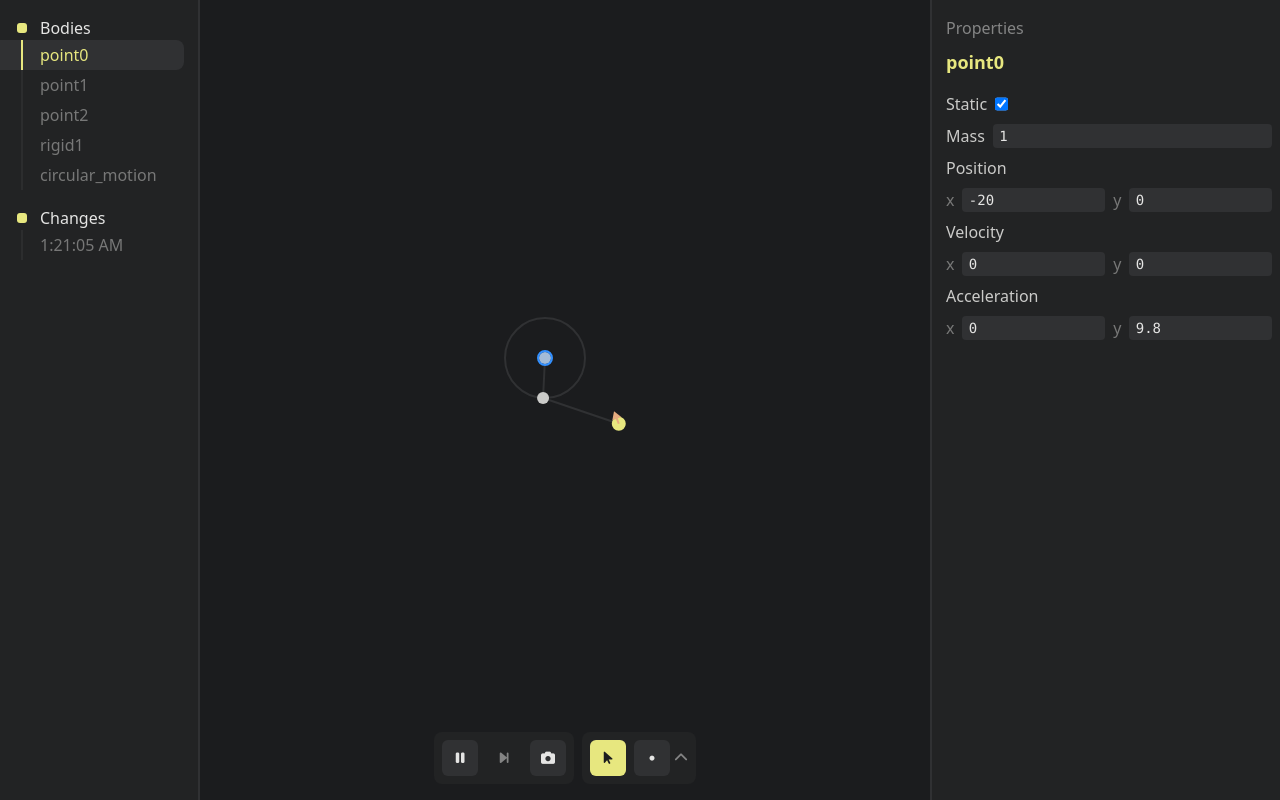
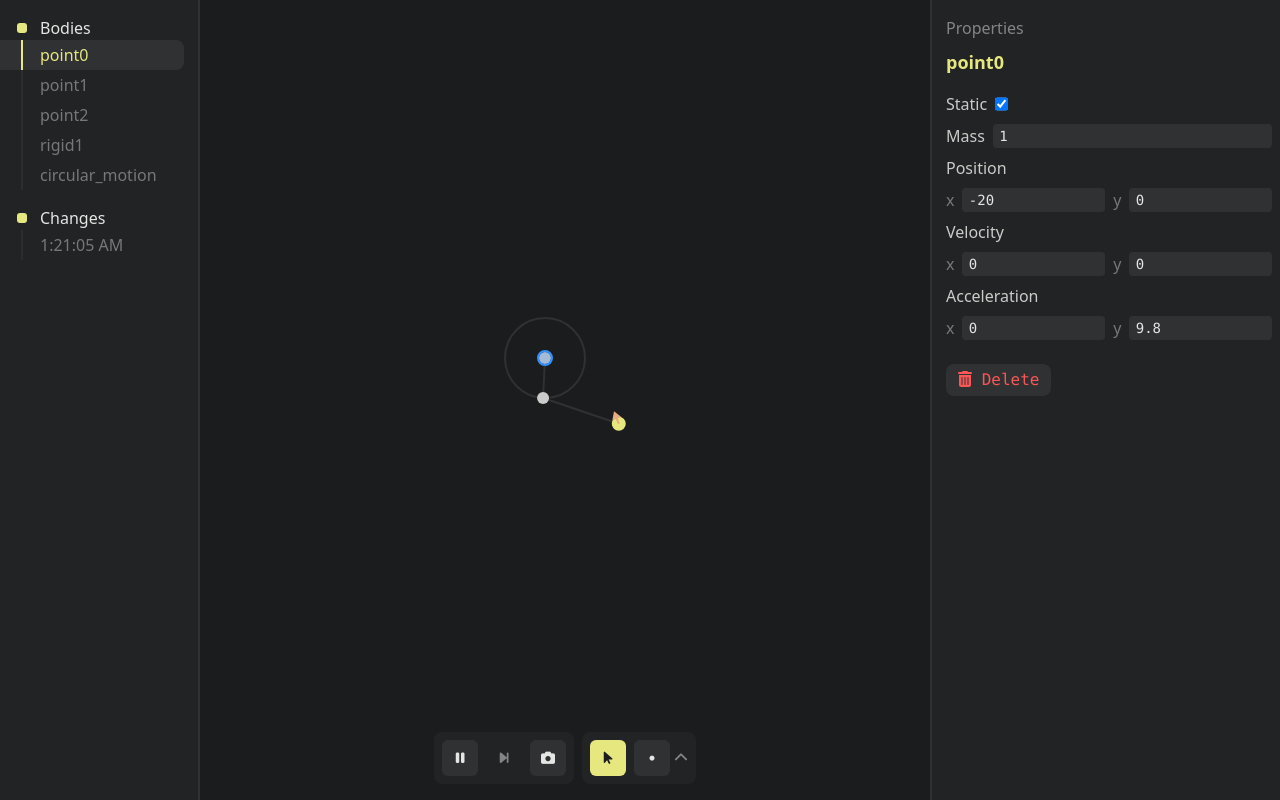
Before and after one commit to sokmontrey/dynamical-js, a React (Vite) app: page / in a window 1280 px wide. Both pictures are taken after a click on the button "point0". Built offline with nearby package versions, Linux system fonts and the light colour scheme.

Commit message:
feat: body deletion

```diff
--- a/src/App.tsx
+++ b/src/App.tsx
@@ -47,6 +47,7 @@ export default function App() {
 		BodyManager.init();
 		BodyManager.setOnTreeChange((body_ids) => {
 			setBodyIds(body_ids);
+			ModeManager.reset();
 		});
 		BodyManager.loadFromJSON(states[states.length - 1].state);
 	}, [states]);
--- a/src/output.css
+++ b/src/output.css
@@ -758,6 +758,11 @@ video {
   transform: translate(var(--tw-translate-x), var(--tw-translate-y)) rotate(var(--tw-rotate)) skewX(var(--tw-skew-x)) skewY(var(--tw-skew-y)) scaleX(var(--tw-scale-x)) scaleY(var(--tw-scale-y));
 }
 
+.-translate-x-full {
+  --tw-translate-x: -100%;
+  transform: translate(var(--tw-translate-x), var(--tw-translate-y)) rotate(var(--tw-rotate)) skewX(var(--tw-skew-x)) skewY(var(--tw-skew-y)) scaleX(var(--tw-scale-x)) scaleY(var(--tw-scale-y));
+}
+
 .-translate-y-1\/2 {
   --tw-translate-y: -50%;
   transform: translate(var(--tw-translate-x), var(--tw-translate-y)) rotate(var(--tw-rotate)) skewX(var(--tw-skew-x)) skewY(var(--tw-skew-y)) scaleX(var(--tw-scale-x)) scaleY(var(--tw-scale-y));
@@ -793,6 +798,10 @@ video {
 
 .items-center {
   align-items: center;
+}
+
+.justify-start {
+  justify-content: flex-start;
 }
 
 .justify-center {
@@ -874,6 +883,11 @@ video {
 .px-2 {
   padding-left: 0.5rem;
   padding-right: 0.5rem;
+}
+
+.px-3 {
+  padding-left: 0.75rem;
+  padding-right: 0.75rem;
 }
 
 .px-4 {
@@ -964,6 +978,14 @@ video {
   filter: var(--tw-blur) var(--tw-brightness) var(--tw-contrast) var(--tw-grayscale) var(--tw-hue-rotate) var(--tw-invert) var(--tw-saturate) var(--tw-sepia) var(--tw-drop-shadow);
 }
 
+.transition {
+  transition-property: color, background-color, border-color, text-decoration-color, fill, stroke, opacity, box-shadow, transform, filter, -webkit-backdrop-filter;
+  transition-property: color, background-color, border-color, text-decoration-color, fill, stroke, opacity, box-shadow, transform, filter, backdrop-filter;
+  transition-property: color, background-color, border-color, text-decoration-color, fill, stroke, opacity, box-shadow, transform, filter, backdrop-filter, -webkit-backdrop-filter;
+  transition-timing-function: cubic-bezier(0.4, 0, 0.2, 1);
+  transition-duration: 150ms;
+}
+
 .transition-all {
   transition-property: all;
   transition-timing-function: cubic-bezier(0.4, 0, 0.2, 1);
@@ -984,6 +1006,14 @@ video {
   transition-duration: 200ms;
 }
 
+.duration-500 {
+  transition-duration: 500ms;
+}
+
+.ease-in-out {
+  transition-timing-function: cubic-bezier(0.4, 0, 0.2, 1);
+}
+
 :root {
   --bg-color: #1B1C1E;
   --txt-color: #E5E5E4;
@@ -992,11 +1022,20 @@ video {
   --sur-color: #303133;
   --border-color: #333334;
   --acc-color: #E7E77F;
+  --err-color: #fa5656;
 }
 
 body {
   background-color: var(--bg-color);
   color: var(--txt-color);
+}
+
+.err-color {
+  color: var(--err-color);
+}
+
+.err-bg {
+  background-color: var(--err-color);
 }
 
 .bg-color {
@@ -1146,6 +1185,10 @@ label {
   background-color: var(--acc-color);
 }
 
+.hover\:bg-\[var\(--err-color\)\]:hover {
+  background-color: var(--err-color);
+}
+
 .hover\:bg-\[var\(--sur-color\)\]:hover {
   background-color: var(--sur-color);
 }
@@ -1154,8 +1197,20 @@ label {
   color: var(--prm-color);
 }
 
+.hover\:text-\[var\(--sur-color\)\]:hover {
+  color: var(--sur-color);
+}
+
 .hover\:opacity-100:hover {
   opacity: 1;
+}
+
+.focus\:bg-\[var\(--txt-color\)\]:focus {
+  background-color: var(--txt-color);
+}
+
+.focus\:text-\[var\(--bg-color\)\]:focus {
+  color: var(--bg-color);
 }
 
 .active\:border-\[var\(--txt2-color\)\]:active {
--- a/src/styles.css
+++ b/src/styles.css
@@ -10,11 +10,20 @@
 	--sur-color: #303133;
 	--border-color: #333334;
 	--acc-color: #E7E77F;
+	--err-color: #fa5656;
 }
 
 body {
 	background-color: var(--bg-color);
 	color: var(--txt-color);
+}
+
+.err-color {
+	color: var(--err-color);
+}
+
+.err-bg {
+	background-color: var(--err-color);
 }
 
 .bg-color {
--- /dev/null
+++ b/src/ui-components/common/RedButton.tsx
@@ -0,0 +1,47 @@
+import { useState } from "react";
+import Tooltip from "./Tooltip";
+
+interface IconButtonProps {
+    desc: string;
+    onConfirmed: () => void;
+    direction?: 'bottom' | 'top' | 'left' | 'right';
+    disabled?: boolean;
+    children?: React.ReactNode;
+}
+
+export default function RedButton({
+    desc,
+    onConfirmed,
+    direction = 'bottom',
+    disabled = false,
+    children,
+}: IconButtonProps) {
+    const [is_finalizing, setIsFinalizing] = useState(false);
+
+    const handleClick = () => {
+        if (disabled) return;
+        if (!is_finalizing) {
+            setIsFinalizing(true);
+        }
+    };
+
+    return ( <div className="flex items-center justify-start">
+        <div className="overflow-hidden"
+            onBlur={() => setIsFinalizing(false)}
+        >
+            <div className={`relative transform transition duration-500 ease-in-out ${is_finalizing ? '-translate-x-full' : ''}`}>
+                <button className="px-3 py-1 font-mono rounded-lg sur-bg err-color hover:bg-[var(--err-color)] hover:text-[var(--sur-color)] transition-all duration-200"
+                    onClick={handleClick}
+                >
+                    {children}
+                </button>
+                <button
+                    className={`absolute px-3 py-1 rounded-lg font-mono err-bg sur-color focus:bg-[var(--txt-color)] focus:text-[var(--bg-color)] transition-all duration-200`}
+                    onClick={onConfirmed}
+                >
+                    Really?
+                </button>
+            </div>
+        </div>
+    </div>);
+}
--- a/src/ui-components/main-component/PropertyPanel.tsx
+++ b/src/ui-components/main-component/PropertyPanel.tsx
@@ -1,5 +1,8 @@
 import { useEffect } from "react";
 import Body from "../../core/Body.ts";
+import IconButton from "../common/IconButton.tsx";
+import RedButton from "../common/RedButton.tsx";
+import BodyManager from "../../manager/BodyManager.ts";
 
 interface PropertyPanelProps {
     body: Body<any, any>;
@@ -22,5 +25,16 @@ export default function PropertyPanel({
         {binders.map((prop, index) =>
             <prop.component key={index} {...prop.props} />
         )}
+        <div className="pt-4">
+            <RedButton
+                desc="Delete this body"
+                direction="right"
+                onConfirmed={() => {
+                    BodyManager.removeBody(body.getId()!);
+                }}
+            >
+                <i className="fa-solid fa-trash-can"></i> Delete
+            </RedButton>
+        </div>
     </div>;
 }
```
Also changed, not shown: src/manager/BodyManager.ts (+4 -7 lines).
